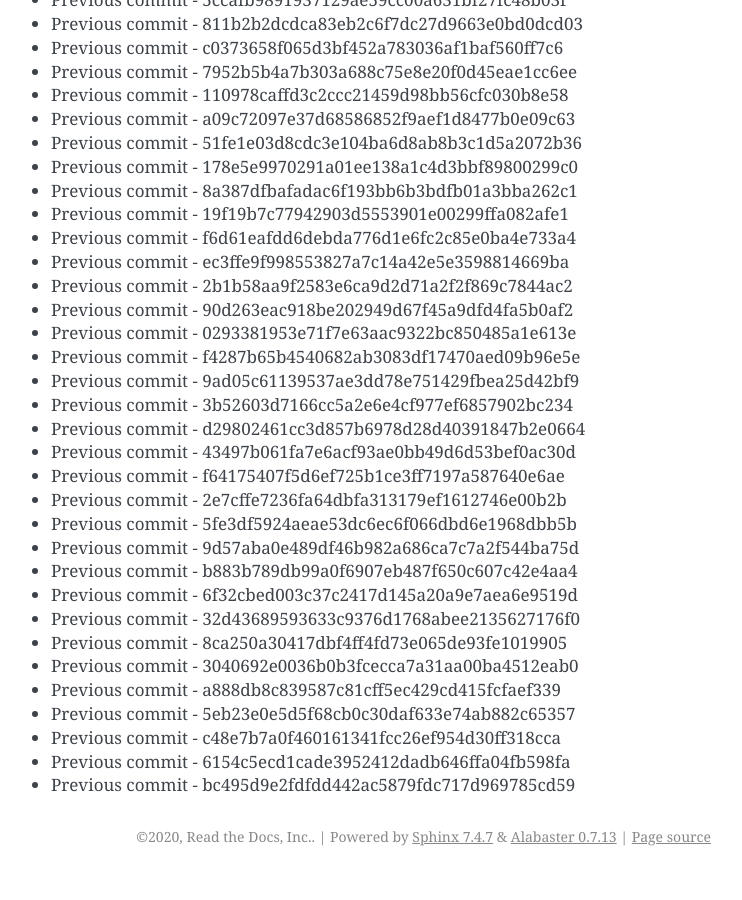
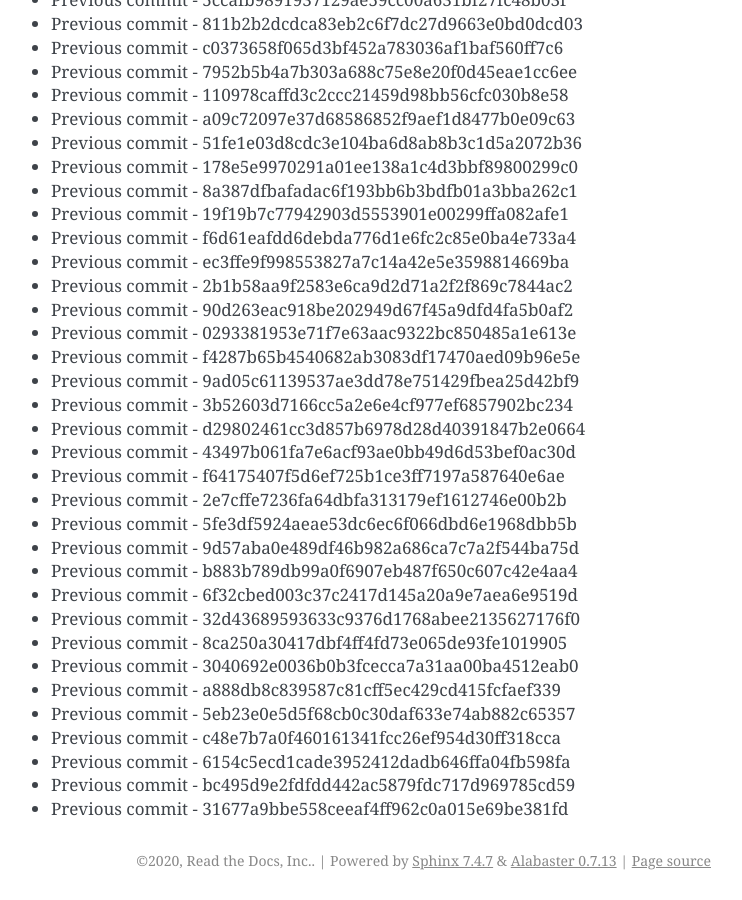
Before and after one commit to readthedocs/rtd-git-stresstest, a Sphinx documentation site: the page built from docs/updates.rst, in a window 1280 px wide and 900 px high, scrolled down 12530 px. Shown: the whole window, without its empty margins (399-1141 px from the left). Built offline with Sphinx 7.4.7, drawn with Linux system fonts in a browser that asks for light colours; before the commit the page ends 13406 px from its top, so only the background shows below that.

Commit message:
Generating commit from previous: 31677a9bbe558ceeaf4ff962c0a015e69be381fd

```diff
--- a/docs/updates.rst
+++ b/docs/updates.rst
@@ -558,3 +558,4 @@ It can be tested for any performance characteristics.
 * Previous commit - c48e7b7a0f460161341fcc26ef954d30ff318cca
 * Previous commit - 6154c5ecd1cade3952412dadb646ffa04fb598fa
 * Previous commit - bc495d9e2fdfdd442ac5879fdc717d969785cd59
+* Previous commit - 31677a9bbe558ceeaf4ff962c0a015e69be381fd
```
